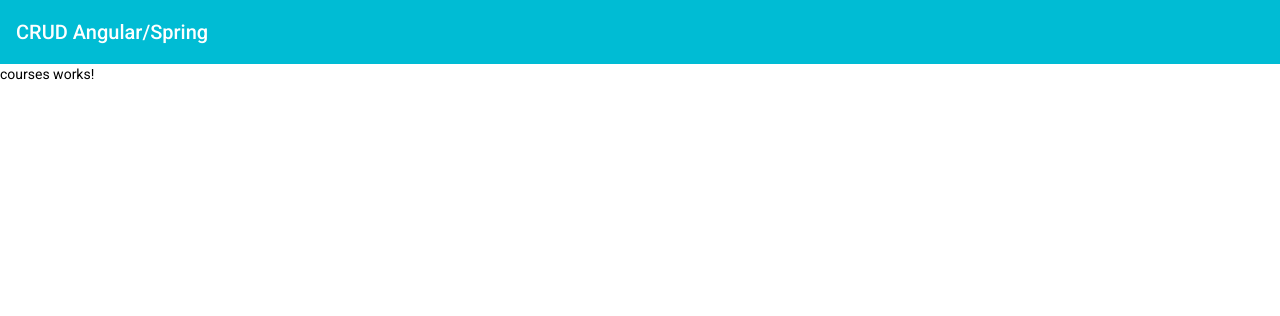
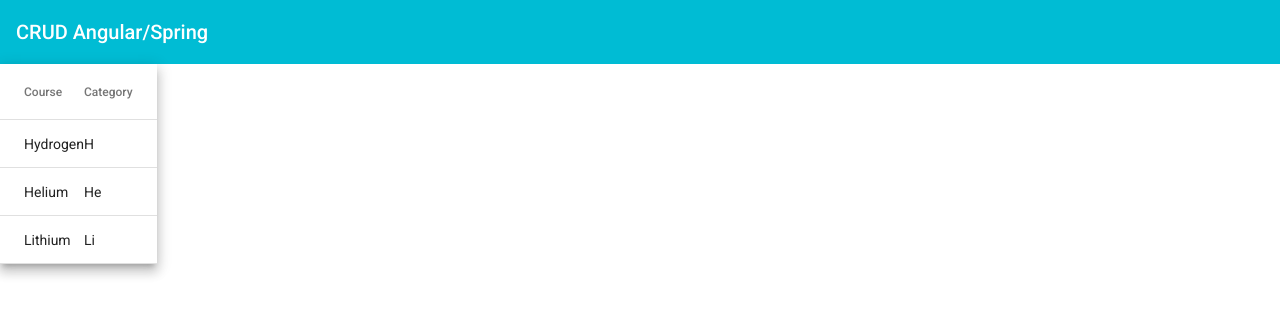
Before and after one commit to joabehenrique/course-stores, an Angular app in the folder crud-angular/: page /courses in a window 1280 px wide. Shown: the top 316 px of the page. Built offline with nearby package versions, Linux system fonts and the light colour scheme.

Commit message:
feat: adicionado template para exibir os cursos e sua categoria

```diff
--- a/crud-angular/src/app/courses/courses.module.ts
+++ b/crud-angular/src/app/courses/courses.module.ts
@@ -1,5 +1,6 @@
+import { CommonModule } from '@angular/common';
 import { NgModule } from '@angular/core';
-import { CommonModule } from '@angular/common';
+import { MatTableModule } from '@angular/material/table';
 
 import { CoursesRoutingModule } from './courses-routing.module';
 import { CoursesComponent } from './courses/courses.component';
@@ -11,7 +12,8 @@
   ],
   imports: [
     CommonModule,
-    CoursesRoutingModule
+    CoursesRoutingModule,
+    MatTableModule
   ]
 })
 export class CoursesModule { }
--- a/crud-angular/src/app/courses/courses/courses.component.html
+++ b/crud-angular/src/app/courses/courses/courses.component.html
@@ -1 +1,17 @@
-<p>courses works!</p>
+<table mat-table [dataSource]="courses" class="mat-elevation-z8">
+
+    <!-- Position Column -->
+    <ng-container matColumnDef="name">
+        <th mat-header-cell *matHeaderCellDef> Course </th>
+        <td mat-cell *matCellDef="let course"> {{course.name}} </td>
+    </ng-container>
+
+    <!-- Name Column -->
+    <ng-container matColumnDef="category">
+        <th mat-header-cell *matHeaderCellDef> Category </th>
+        <td mat-cell *matCellDef="let course"> {{course.category}} </td>
+    </ng-container>
+
+    <tr mat-header-row *matHeaderRowDef="displayedColumns"></tr>
+    <tr mat-row *matRowDef="let row; columns: displayedColumns;"></tr>
+</table>
--- a/crud-angular/src/app/courses/courses/courses.component.ts
+++ b/crud-angular/src/app/courses/courses/courses.component.ts
@@ -1,4 +1,5 @@
 import { Component, OnInit } from '@angular/core';
+import { Course } from '../model/course';
 
 @Component({
   selector: 'app-courses',
@@ -7,6 +8,13 @@
 })
 export class CoursesComponent implements OnInit {
 
+  courses: Course[] = [
+    { _id: '1', name: 'Hydrogen', category: 'H' },
+    { _id: '2', name: 'Helium', category: 'He' },
+    { _id: '3', name: 'Lithium', category: 'Li' }
+  ];
+  displayedColumns = ['name', 'category'];
+
   constructor() { }
 
   ngOnInit(): void {
--- /dev/null
+++ b/crud-angular/src/app/courses/model/course.ts
@@ -0,0 +1,5 @@
+export interface Course {
+    _id: string;
+    name: string;
+    category: string;
+}
```
